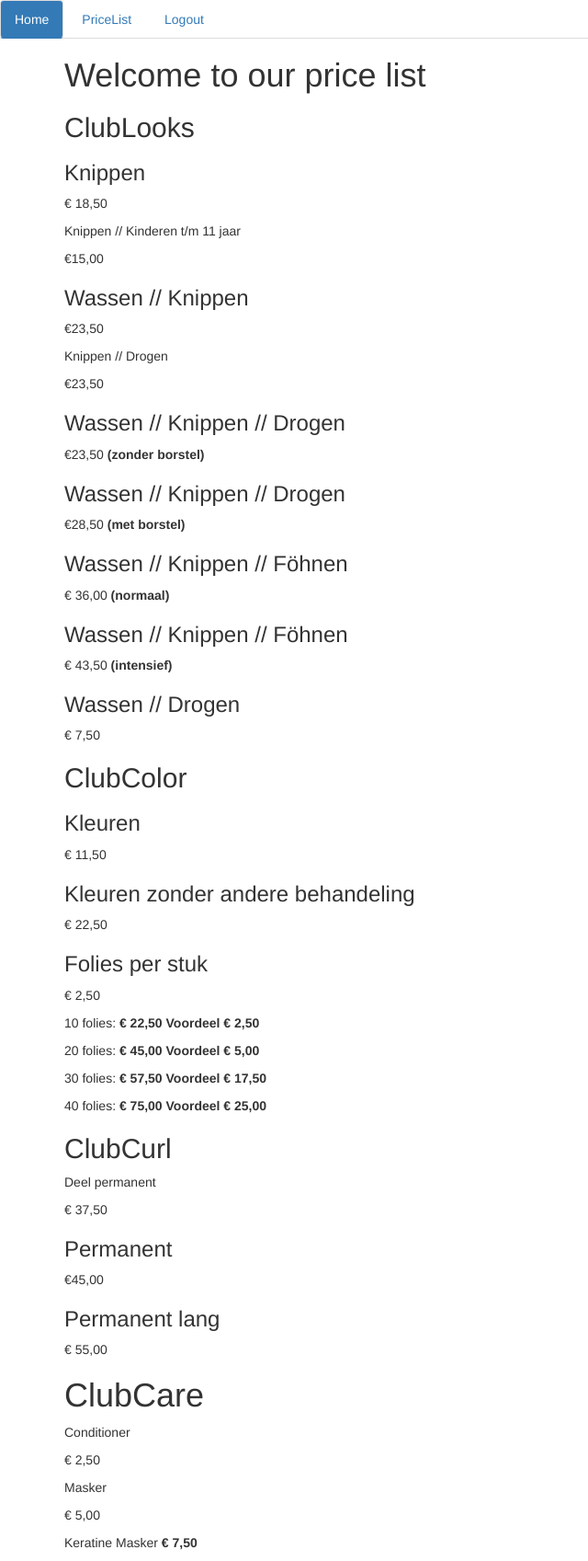
After one commit to Elise39u/KapperChallange, a PHP site: template view/home/price.php in a window 1280 px wide. The commit adds this page. Shown: the whole page at 92% size, without its empty margins (0-640 px from the left). Run offline with PHP 8.4, Linux system fonts and the light colour scheme; the template is opened without the code that fills it, so the values that code supplies are empty; some libraries are stand-ins or nearby versions.

Commit message:
added pricelist

```diff
--- a/public/menu.php
+++ b/public/menu.php
@@ -1,4 +1,11 @@
+<ul class="nav nav-tabs nav-pills"><!--nav-justified for keeping in center-->
+    <li class="active"><a data-toggle="tab" href="<?= URL ?>home/startPage">Home</a></li>
+    <li><a data-toggle="tab" href="<?= URL ?>home/priceList">PriceList</a></li>
+    <li><a data-toggle="tab" href="<?= URL ?>home/logOut">Logout</a></li>
+</ul>
+<!--
 <nav>
     <li><a href="<?= URL ?>home/startPage">Home</a></li>
     <li><a href="<?= URL ?>home/logOut"> Logout </a></li>
 </nav>
+-->
--- /dev/null
+++ b/view/home/price.php
@@ -0,0 +1,49 @@
+<div class="container">
+    <h1>Welcome to our price list </h1>
+    <h2>ClubLooks</h2>
+    <h3>Knippen</h3>
+    <p>&#8364; 18,50</p>
+    <p>Knippen // Kinderen t/m 11 jaar</p>
+    <p>&#8364;15,00</p>
+    <h3>Wassen // Knippen</h3>
+    <p>&#8364;23,50</p>
+    <p>Knippen // Drogen</p>
+    <p>&#8364;23,50</p>
+    <h3>Wassen // Knippen // Drogen</h3>
+    <p>&#8364;23,50 <b>(zonder borstel)</b></p>
+    <h3>Wassen // Knippen // Drogen</h3>
+    <p>&#8364;28,50 <b>(met borstel)</b></p>
+    <h3>Wassen // Knippen // Föhnen</h3>
+    <p>&#8364; 36,00 <b>(normaal)</b></p>
+    <h3>Wassen // Knippen // Föhnen</h3>
+    <p>&#8364; 43,50 <b>(intensief)</b></p>
+    <h3>Wassen // Drogen</h3>
+    <p>&#8364; 7,50</p>
+
+    <h2>ClubColor </h2>
+    <h3>Kleuren </h3>
+    <p>&#8364; 11,50</p>
+    <h3>Kleuren zonder andere behandeling</h3>
+    € 22,50
+    <h3>Folies per stuk </h3>
+    <p>&#8364; 2,50</p>
+    <p> 10 folies: <b>&#8364; 22,50 </b> <b> Voordeel &#8364; 2,50</b></p>
+    <p> 20 folies: <b>&#8364; 45,00 </b> <b> Voordeel &#8364; 5,00</b></p>
+    <p> 30 folies: <b>&#8364; 57,50 </b> <b> Voordeel &#8364; 17,50</b></p>
+    <p> 40 folies: <b>&#8364; 75,00 </b> <b> Voordeel &#8364; 25,00</b></p>
+    <h2> ClubCurl </h2>
+    <p>Deel permanent</p>
+
+    <p>&#8364; 37,50 </p>
+    <h3>Permanent</h3>
+    <p>&#8364;45,00 </p>
+    <h3>Permanent lang</h3>
+    <p>&#8364; 55,00</p>
+
+    <h1>ClubCare</h1>
+    <p>Conditioner</p>
+    <p> &#8364; 2,50 </p>
+    <p>Masker</p>
+    <p> &#8364; 5,00 </p>
+    <p>Keratine Masker <b> &#8364; 7,50 </b> </p>
+</div>
--- a/view/home/start.php
+++ b/view/home/start.php
@@ -1,5 +1,5 @@
 <div class="container">
     <h1>Test</h1>
-    <p>Welcome: <?php echo $_SESSION['username']; ?></p>
-    <p>You`re role is <?php echo $_SESSION['role'];?></p>
+    <p>Welcome: <?php if (isset($_SESSION['username'])) {echo $_SESSION['username']; } ?></p>
+    <p>You`re role is <?php if (isset($_SESSION['role'])) {echo $_SESSION['role'];}?></p>
 </div>
```
Also changed, not shown: controller/HomeController.php (+5 -2 lines).
